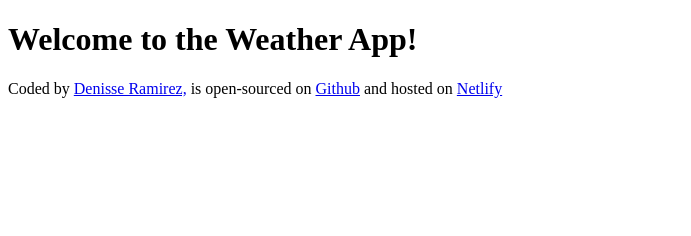
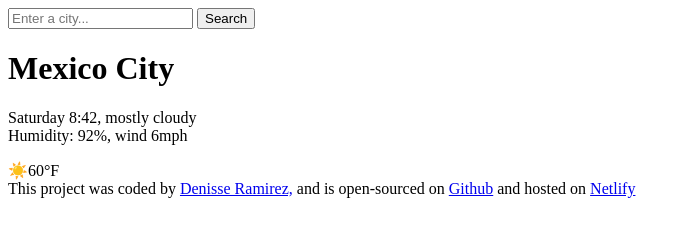
Before and after one commit to denissea12/weather-app-final-project, a plain HTML site: page index.html in a window 1280 px wide. Shown: the whole page, without its empty margins (0-691 px from the left). Drawn offline with Linux system fonts and the light colour scheme.

Commit message:
added html to the project

```diff
--- a/index.html
+++ b/index.html
@@ -8,12 +8,27 @@
 </head>
 
 <body>
-    <h1>
-        Welcome to the Weather App!
-    </h1>
+    <header>
+        <form>
+            <input type="search" placeholder="Enter a city..." required />
+            <input type="submit" value="Search" />
+        </form>
+    </header>
+    <main>
+        <h1>
+            Mexico City</h1>
+        <p>
+            Saturday 8:42, mostly cloudy
+            <br />
+            Humidity: 92%, wind 6mph
+        </p>
+        <div>
+            ☀️60°F</div>
+    </main>
+
     <footer>
-        Coded by
-        <a href="https://github.com/denissea12" target="_blank">Denisse Ramirez,</a> is open-sourced on <a
+        This project was coded by
+        <a href="https://github.com/denissea12" target="_blank">Denisse Ramirez,</a> and is open-sourced on <a
             href="https://github.com/denissea12/weather-app-final-project" target="_blank">Github</a> and hosted on <a
             href="https://main--weather-app-blues.netlify.app/" target="_blank">Netlify</a>
     </footer>
```
